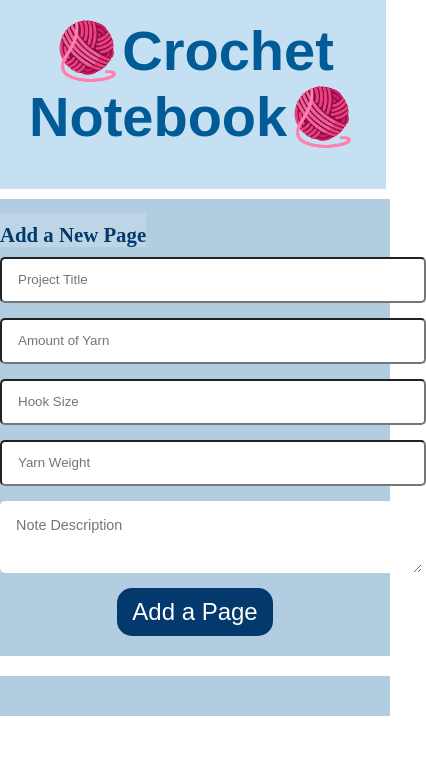
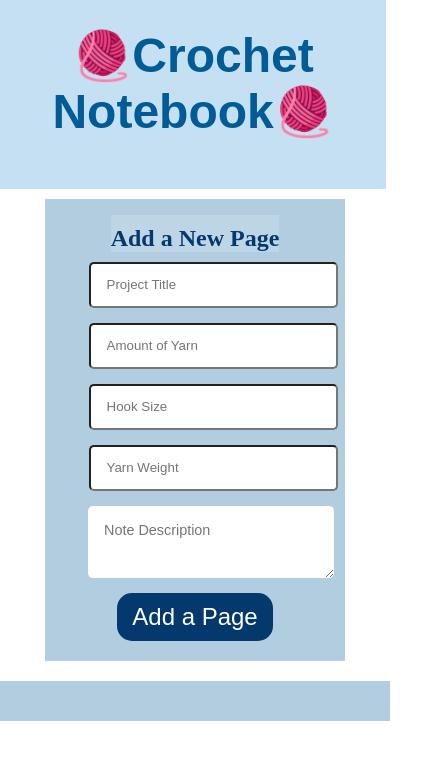
Before and after one commit to libbyreeves/Crochet-Notebook-Firebase-React, a React (Create React App) app: page / in a window 390 px wide. Shown: the top 760 px of the page, 426 px wide, since content can reach past the window. Built offline with nearby package versions, Linux system fonts and the light colour scheme; a web font is replaced by a local one.

Commit message:
media queries, again

```diff
--- a/src/App.css
+++ b/src/App.css
@@ -42,7 +42,7 @@
 
 /* media queries live here */
 
-@media (max-width: 816px) {
+@media (min-width: 601px) and (max-width: 800px) {
   .navBar .title {
       font-size: 4.5rem;
       text-align: center;
@@ -50,22 +50,43 @@
 
 }
 
-@media (max-width: 600px) {
+@media (min-width: 341px) and (max-width: 600px) {
   .navBar .title {
-      font-size: 3.5rem;
+      font-size: 3.0rem;
       text-align: center;
+
     }
 
     .noteadd h1 {
-      font-size: 1.3rem;
+      font-size: 1.5rem;
       max-width: max-content;
     }
 
     .noteadd {
+      max-width: 300px;
       display: flex;
       flex-direction: column;
+      align-items: center;
+
+    }
+
+    .form-group {
+      display: flex;
+      max-width: fit-content;
       justify-content: center;
     }
+
+    .notebook {
+      grid-template-columns: repeat(1, 1fr);
+
+    }
+
+    .notebookInfo {
+      max-width: 200px;
+      overflow-wrap: break-word;
+
+    }
+
 
 
 }
```
Lines whose indentation alone changed are shown as unchanged.
